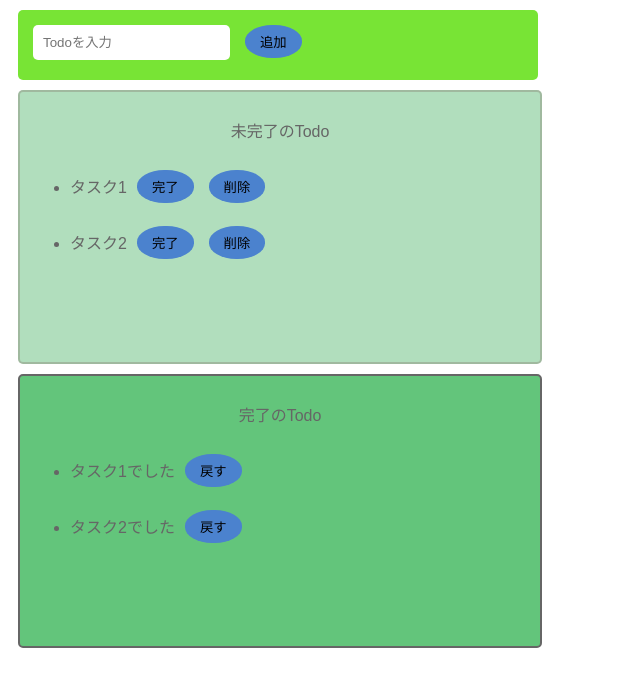
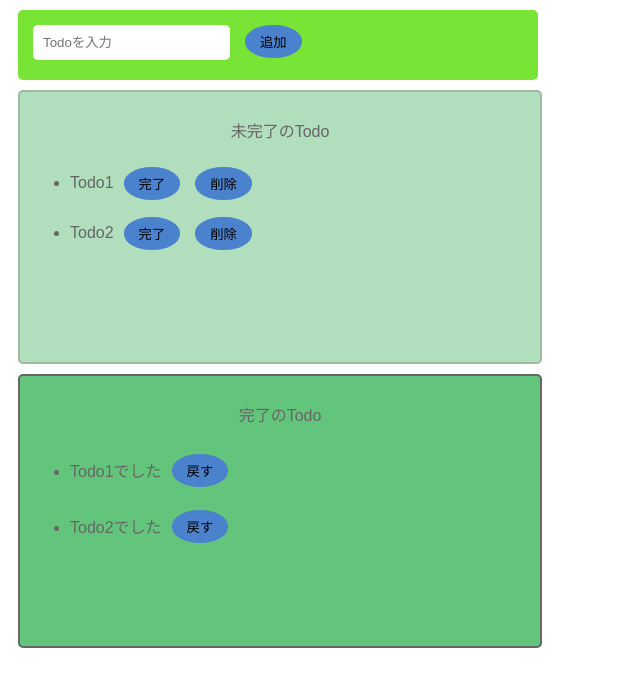
Before and after one commit to rintarotajima/react-todo-app, a React (Vite) app: page / in a window 1280 px wide. Shown: the top 686 px of the page, without its empty margins (0-640 px from the left). Built offline with nearby package versions, Linux system fonts and the light colour scheme.

Commit message:
[add] タスクのデータを動的に表示できるように変更

```diff
--- a/src/Todo.jsx
+++ b/src/Todo.jsx
@@ -1,47 +1,46 @@
+import { useState } from "react";
 
 export const Todo = () => {
+  // 未完了のTodoリストのデータを格納する配列をuseStateで定義
+  const [incompleteTodos, setIncompleteTodos] = useState(["Todo1", "Todo2"]);
+  // 完了したTodoリストのデータを格納する配列をuseStateで定義
+  const [completeTodos, setCompleteTodos] = useState([
+    "Todo1でした",
+    "Todo2でした",
+  ]);
   return (
     <>
       <div className="input-area">
-                <input type="text" placeholder="Todoを入力"/>
+        <input type="text" placeholder="Todoを入力" />
         <button>追加</button>
       </div>
       <div className="incomplete-area">
         <p className="title">未完了のTodo</p>
         <ul>
-                    <li>
+          {incompleteTodos.map((todo) => (
+            <li key={todo}>
               <div className="list-row">
-                            <p>タスク1</p>
+                <p>{todo}</p>
                 <button>完了</button>
                 <button>削除</button>
               </div>
             </li>
-                    <li>
-                        <div className="list-row">
-                            <p>タスク2</p>
-                            <button>完了</button>
-                            <button>削除</button>
-                        </div>
-                    </li>
+          ))}
         </ul>
       </div>
       <div className="complete-area">
         <p className="title">完了のTodo</p>
         <ul>
-                    <li>
+          {completeTodos.map((todo) => (
+            <li key={todo}>
               <div className="list-row">
-                            <p>タスク1でした</p>
+                <p>{todo}</p>
                 <button>戻す</button>
               </div>
             </li>
-                    <li>
-                        <div className="list-row">
-                            <p>タスク2でした</p>
-                            <button>戻す</button>
-                        </div>
-                    </li>
+          ))}
         </ul>
       </div>
     </>
-    )
-}
+  );
+};
```
Lines whose indentation alone changed are shown as unchanged.
